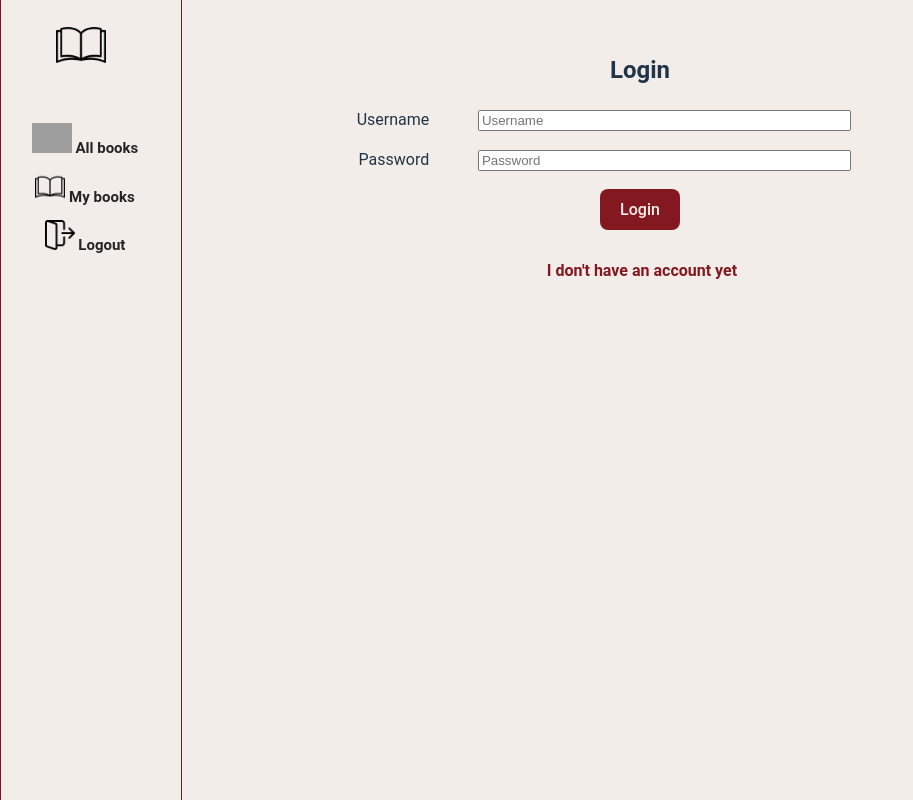
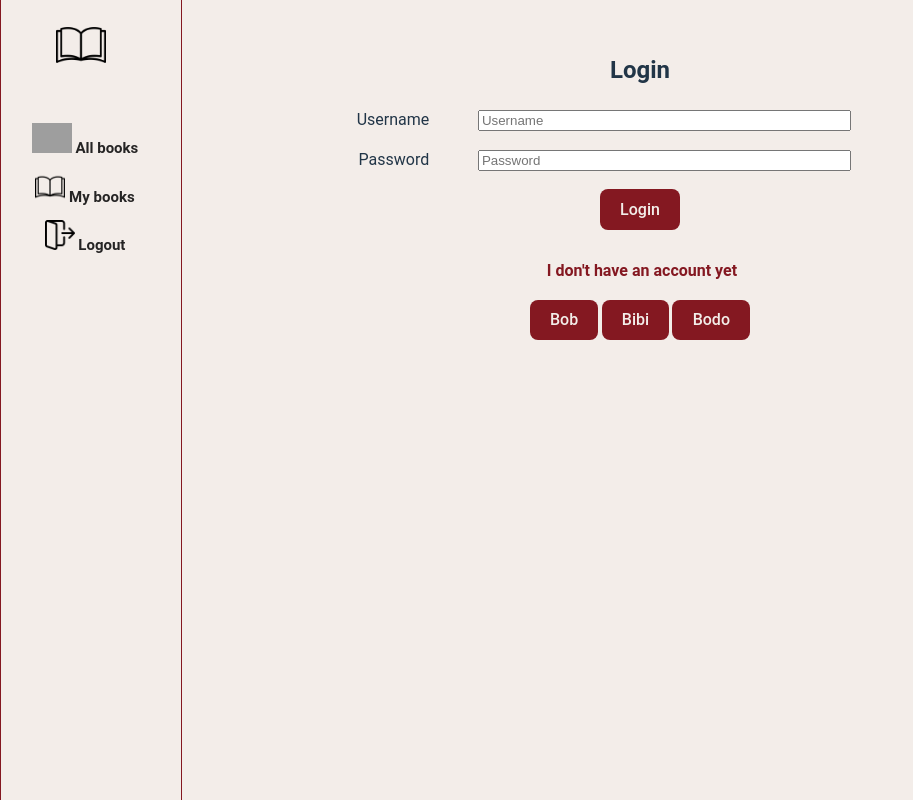
Before and after one commit to larry-dalmeida/ss23-friends-shelves, a React (Vite) app in the folder frontend/: page / in a window 1280 px wide. Shown: the whole page, without its empty margins (0-913 px from the left). Built offline with nearby package versions, Linux system fonts and the light colour scheme; grey boxes are pictures that could not be loaded.

Commit message:
bibi bodo bob login buttons

```diff
--- a/frontend/src/App.jsx
+++ b/frontend/src/App.jsx
@@ -17,7 +17,7 @@ import './App.css';
 function App() {
 
   const { handleFetchBooks, setBooks } = useContext(BooksContext);
-  const { loggedIn, showLogin, handleLogout } = useContext(UserContext);
+  const { loggedIn, showLogin, handleLogout, handleLogin } = useContext(UserContext);
   const { currentPath, navigate } = useContext(NavigationContext);
 
   useEffect(() => {
@@ -40,7 +40,29 @@ function App() {
     }
   }, [currentPath]);
 
-  let showPage = <div><NavBar /> <LoginRegisterForm /></div>
+  const handleLoginBob = (event) => {
+    event.preventDefault();
+    navigate("/mybooks");
+    handleLogin("bob", "bob");
+  };
+  const handleLoginBibi = (event) => {
+    event.preventDefault();
+    navigate("/mybooks");
+    handleLogin("bibi", "bibi");
+  };
+  const handleLoginBodo = (event) => {
+    event.preventDefault();
+    navigate("/mybooks");
+    handleLogin("bodo", "bodo");
+  };
+
+  let showPage = <div>
+    <NavBar />
+    <LoginRegisterForm />
+    <button onClick={handleLoginBob}>Bob</button>
+    <button onClick={handleLoginBibi}>Bibi</button>
+    <button onClick={handleLoginBodo}>Bodo</button>
+  </div>
 
   if (showLogin == false) {
     showPage =
```
